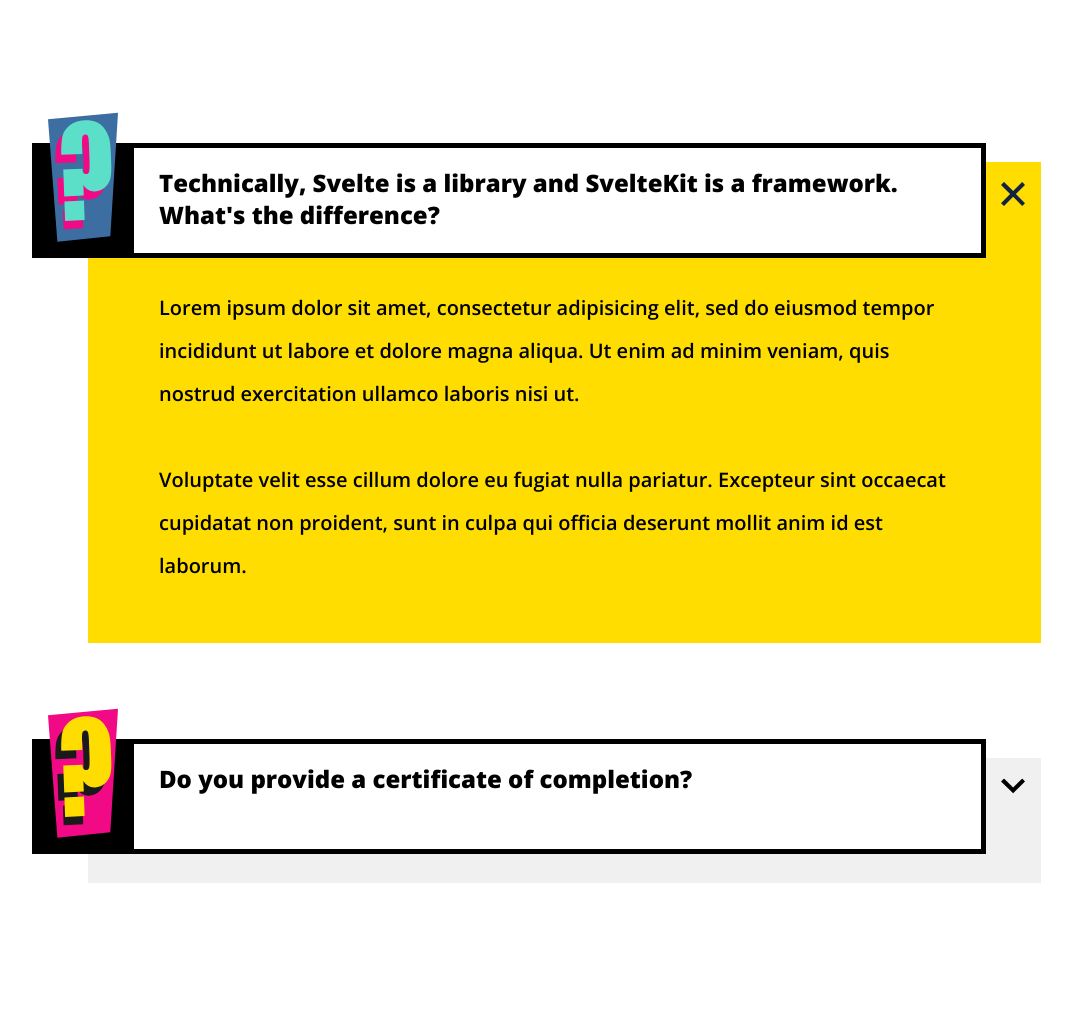
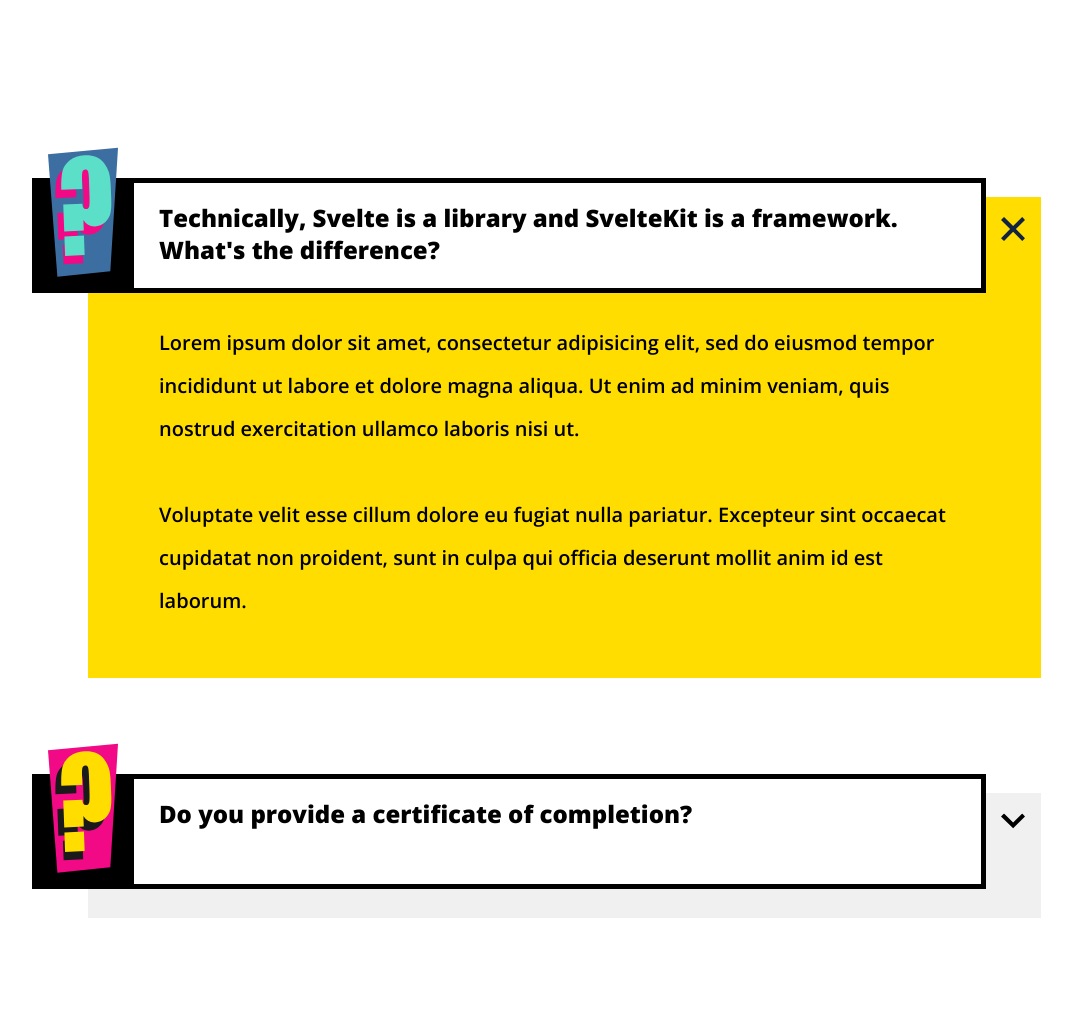
Before and after one commit to peter-hinch/advent-of-css-2022-day-11-expander-collapser, a website: page index.html in a window 1280 px wide. Shown: the whole page, without its empty margins (104-1176 px from the left). Drawn offline with nearby package versions, Linux system fonts and the light colour scheme.

Commit message:
Remove unwanted rule.

```diff
--- a/styles.css
+++ b/styles.css
@@ -7,11 +7,6 @@
   padding-top: 178px;
   height: 100vh;
   font-family: 'Open Sans', sans-serif;
-}
-
-.q-and-a__item {
-  position: relative;
-  top: -35px;
 }
 
 .item__question {
```
